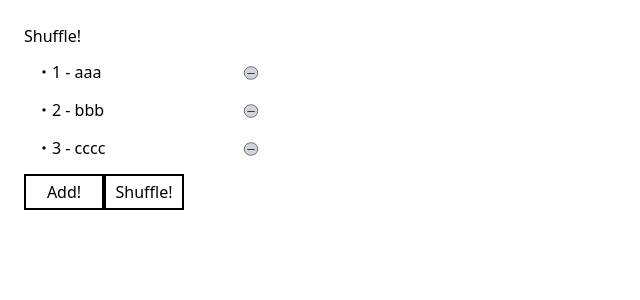
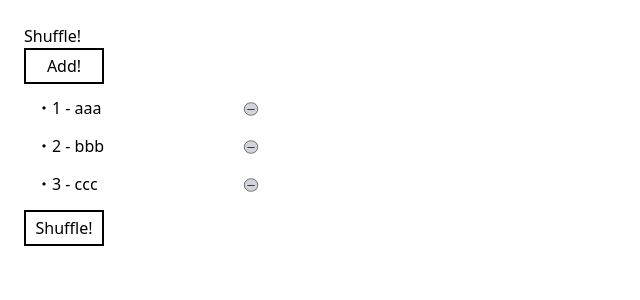
Before and after one commit to freelance-jak/nomount-shuffle, a Next.js app: page / in a window 1280 px wide. Shown: the top 300 px of the page, without its empty margins (0-640 px from the left). Built offline with nearby package versions, Linux system fonts and the light colour scheme.

Commit message:
キャメルケースへの対応、コメント追加

```diff
--- a/src/components/atoms/IconButton.tsx
+++ b/src/components/atoms/IconButton.tsx
@@ -1,27 +1,29 @@
+// ICON種別
 export enum ENM_ICON {
     ENM_ICON_MINUS = "-"
 }
 
-type OnClickFunctionType = () => void;
-
 interface Props {
-    icon_type: ENM_ICON;
-    onclick_cb: OnClickFunctionType
+    iconType: ENM_ICON;             //ICON種別
+    onClickCb: () => void           //ICONボタン押下時のコールバック
 }
 
+//ICONボタン
 const IconButton = (props: Props) => {
+    // ICON種別毎の表示内容分岐
     const getIconStyle = (type: ENM_ICON) => {
         switch (type) {
+            // マイナスボタンの場合
             case ENM_ICON.ENM_ICON_MINUS:
                 return (
-                    <button className="transform scale-50 rounded-2xl w-7 border-solid border-black border bg-gray-300 hover:bg-gray-400 focus:outline-none" onClick={() => { props.onclick_cb() }}>―</button>
+                    <button className="transform scale-50 rounded-2xl w-7 border-solid border-black border bg-gray-300 hover:bg-gray-400 focus:outline-none" onClick={() => { props.onClickCb() }}>―</button>
                 )
         }
     }
 
     return (
         <>
-            {getIconStyle(props.icon_type)}
+            {getIconStyle(props.iconType)}
         </>
     );
 }
--- a/src/components/atoms/PresenterNameText.tsx
+++ b/src/components/atoms/PresenterNameText.tsx
@@ -1,5 +1,5 @@
 interface Props {
-    text: string;
+    text: string;       //プレゼンタ名
 }
 
 const PresenterNameText = (props: Props) => {
--- a/src/components/molecules/PresenterNameList.tsx
+++ b/src/components/molecules/PresenterNameList.tsx
@@ -2,20 +2,20 @@ import PresenterNameText from '../atoms/PresenterNameText'
 import IconButton, { ENM_ICON } from '../atoms/IconButton'
 
 interface Props {
-    name_list: string[];
-    del_presenter: (index: number) => void;
+    nameList: string[];                     //プレゼンタ名リスト
+    delPresenter: (index: number) => void;  //プレゼンタ削除
 }
 
 const PresenterNameList = (props: Props) => {
-    const { name_list, del_presenter } = props;
+    const { nameList, delPresenter } = props;
     return (
         <>
             {
-                name_list.map((name: string, index: number) => {
+                nameList.map((name: string, index: number) => {
                     return (
                         <div className="flex m-3">
                             <PresenterNameText text={`${index + 1} - ${name}`} />
-                            <IconButton icon_type={ENM_ICON.ENM_ICON_MINUS} onclick_cb={() => { del_presenter(index); }} />
+                            <IconButton iconType={ENM_ICON.ENM_ICON_MINUS} onClickCb={() => { delPresenter(index); }} />
                         </div>
                     )
                 })
--- a/src/components/molecules/ShuffleNameList.tsx
+++ b/src/components/molecules/ShuffleNameList.tsx
@@ -1,17 +1,17 @@
-import { useEffect, useState } from 'react';
 import PresenterNameText from '../atoms/PresenterNameText'
 
 interface Props {
-    name_list: string[];
+    nameList: string[];     //名前リスト
 }
 
+// シャッフル名リスト
 const ShuffleNameList = (props: Props) => {
-    const { name_list } = props;
+    const { nameList } = props;
 
     return (
         <>
             {
-                name_list.map((name: string, index: number) => {
+                nameList.map((name: string, index: number) => {
                     return (
                         <div className="flex m-3">
                             <PresenterNameText text={`${index + 1} - ${name}`} />
--- a/src/components/organisms/DisplayStatusInputWait.tsx
+++ b/src/components/organisms/DisplayStatusInputWait.tsx
@@ -1,24 +1,24 @@
-import { useState } from 'react'
 import PresenterNameList from '../molecules/PresenterNameList'
 import { Button } from '../atoms/button/button'
 
 interface Props {
-    name_list: string[]
-    add_presenter_cb: (name: string) => void
-    del_presenter_cb: (index: number) => void
-    suffle_start_cb: () => void
+    nameList: string[];                         //プレゼンタ一覧
+    addPresenterCb: (name: string) => void      //プレゼンタ登録コールバック
+    delPresenterCb: (index: number) => void     //プレゼンタ削除コールバック
+    suffleStartCb: () => void                   //シャッフル開始コールバック
 }
 
+// 入力待ち状態表示
 const DisplayStatusInputWait = (props: Props) => {
-    const { name_list, add_presenter_cb, del_presenter_cb, suffle_start_cb } = props;
+    const { nameList, addPresenterCb, delPresenterCb, suffleStartCb } = props;
 
     return (
         <>
             {
                 <>
-                    <PresenterNameList name_list={name_list} del_presenter={del_presenter_cb} />
-                    <Button name={"Add!"} handleonclick={() => { add_presenter_cb("aaa") }} />
-                    <Button name={"Shuffle!"} handleonclick={() => { suffle_start_cb() }} />
+                    <Button name={"Add!"} handleonclick={() => { addPresenterCb("aaa") }} />
+                    <PresenterNameList nameList={nameList} delPresenter={delPresenterCb} />
+                    <Button name={"Shuffle!"} handleonclick={() => { suffleStartCb() }} />
                 </>
             }
 
--- a/src/components/organisms/DisplayStatusShuffle.tsx
+++ b/src/components/organisms/DisplayStatusShuffle.tsx
@@ -3,28 +3,33 @@ import ShuffleNameList from '../molecules/ShuffleNameList'
 import { Button } from '../atoms/button/button'
 
 interface Props {
-    name_list: string[]
-    page_back_cb: () => void
+    nameList: string[];             //プレゼンタ一覧
+    pageBackCb: () => void;         //入力待ちに戻るコールバック
 }
 
+// シャッフル状態表示
 const DisplayStatusShuffle = (props: Props) => {
-    const SHUFFLE_MAX = 10;
-    const { name_list, page_back_cb } = props;
-    const [shuffle_cnt, setShuffleCnt] = useState(0);
-    const [shuffle_name_list, setShuffleNameList] = useState([...name_list]);
+    const SHUFFLE_MAX = 10;                              //シャッフルの回数
+    const { nameList, pageBackCb } = props;
+    const [shuffleCnt, setShuffleCnt] = useState(0);    //シャッフルカウンタ
+    const [shuffleNameList, setShuffleNameList] = useState([...nameList]);      //シャッフルユーザリスト
 
+    // シャッフルプレゼンタリストの更新をトリガに再度シャッフル
     useEffect(() => {
-        if (shuffle_cnt < SHUFFLE_MAX) {
+        if (shuffleCnt < SHUFFLE_MAX) {
             setTimeout(() => { shuffle() }, 400);
         }
-    }, [shuffle_name_list])
+    }, [shuffleNameList])
 
+    // シャッフル処理
     const shuffle = () => {
-        setShuffleCnt(shuffle_cnt + 1);
+        // シャッフル回数インクリメント
+        setShuffleCnt(shuffleCnt + 1);
 
-        let tmpNameList = [...shuffle_name_list];
+        let tmpNameList = [...shuffleNameList];
 
-        let n = shuffle_name_list.length;
+        // ランダムな配列のインデックスを入れ替える
+        let n = shuffleNameList.length;
         let src = Math.floor(Math.random() * n);
         let dst = Math.floor(Math.random() * n);
 
@@ -32,6 +37,7 @@ const DisplayStatusShuffle = (props: Props) => {
         tmpNameList[src] = tmpNameList[dst];
         tmpNameList[dst] = tmp;
 
+        // シャッフルユーザリスト更新
         setShuffleNameList(tmpNameList);
     }
 
@@ -39,16 +45,16 @@ const DisplayStatusShuffle = (props: Props) => {
         <>
             {
                 <>
-                    {shuffle_cnt === SHUFFLE_MAX ?
+                    {shuffleCnt === SHUFFLE_MAX ?
                         <h2 className="m-5">決定!</h2>
                         : <h2 className="m-5">Shuffle Time!</h2>
                     }
-                    {shuffle_name_list != undefined ?
-                        <ShuffleNameList name_list={shuffle_name_list} />
+                    {shuffleNameList != undefined ?
+                        <ShuffleNameList nameList={shuffleNameList} />
                         : <div></div>
                     }
-                    {shuffle_cnt === SHUFFLE_MAX ?
-                        <Button name={"Back"} handleonclick={() => { page_back_cb() }} />
+                    {shuffleCnt === SHUFFLE_MAX ?
+                        <Button name={"Back"} handleonclick={() => { pageBackCb() }} />
                         : <div></div>
                     }
                 </>
--- a/src/pages/index.tsx
+++ b/src/pages/index.tsx
@@ -2,37 +2,47 @@ import { useState } from 'react'
 import DisplayStatusInputWait from '../components/organisms/DisplayStatusInputWait'
 import DisplayStatusShuffle from '../components/organisms/DisplayStatusShuffle'
 
+// 表示状態
 enum ENM_SHUFFLE_STATUS {
-  ENM_INPUT_WAIT = 0,
-  ENM_SHUFFLE
+  ENM_INPUT_WAIT = 0,   //プレゼンタ入力状態
+  ENM_SHUFFLE           //シャッフル状態
 }
 
+// トップページ
 const Home = () => {
+  // 表示状態
   const [status, setStatus] = useState(ENM_SHUFFLE_STATUS.ENM_INPUT_WAIT);
-  const [name_list, setNameList] = useState(["aaa", "bbb", "cccc"]);
+  // プレゼンタ名前一覧
+  const [nameList, setNameList] = useState(["aaa", "bbb", "ccc"] as string[]);
 
-  const AddPresenter = (name: string) => {
-    const tmp_name_list = [...name_list];
-    tmp_name_list.push(name);
-    setNameList(tmp_name_list);
+  // プレゼンタ追加
+  const addPresenter = (name: string) => {
+    const tmpNameList = [...nameList];
+    tmpNameList.push(name);
+    setNameList(tmpNameList);
   }
-  const DelPresenter = (index: number) => {
-    const tmp_name_list = [...name_list];
-    tmp_name_list.splice(index, 1);
-    setNameList(tmp_name_list);
+  // プレゼンタ削除
+  const delPresenter = (index: number) => {
+    const tmpNameList = [...nameList];
+    tmpNameList.splice(index, 1);
+    setNameList(tmpNameList);
   }
 
-  const SuffleStart = () => {
+  // シャッフル開始
+  const suffleStart = () => {
     setStatus(ENM_SHUFFLE_STATUS.ENM_SHUFFLE);
   }
-  const PageBack = () => {
+  // トップ画面に戻る
+  const pageBack = () => {
     setStatus(ENM_SHUFFLE_STATUS.ENM_INPUT_WAIT);
   }
+
   return (
     <div className="m-6">
-      <h2>Shuffle!</h2>
+      <h1>Shuffle!</h1>
       {status === ENM_SHUFFLE_STATUS.ENM_INPUT_WAIT ?
-        <DisplayStatusInputWait name_list={name_list} add_presenter_cb={AddPresenter} del_presenter_cb={DelPresenter} suffle_start_cb={SuffleStart} /> : <DisplayStatusShuffle name_list={name_list} page_back_cb={PageBack} />}
+        <DisplayStatusInputWait nameList={nameList} addPresenterCb={addPresenter} delPresenterCb={delPresenter} suffleStartCb={suffleStart} />
+        : <DisplayStatusShuffle nameList={nameList} pageBackCb={pageBack} />}
     </div>
   );
 };
```
